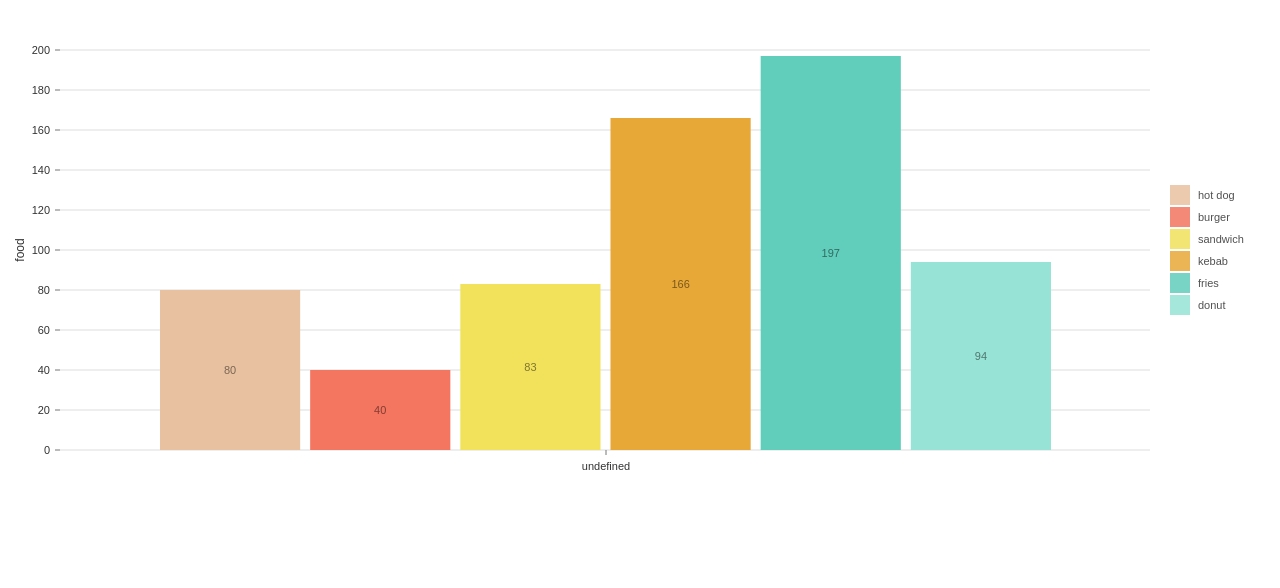
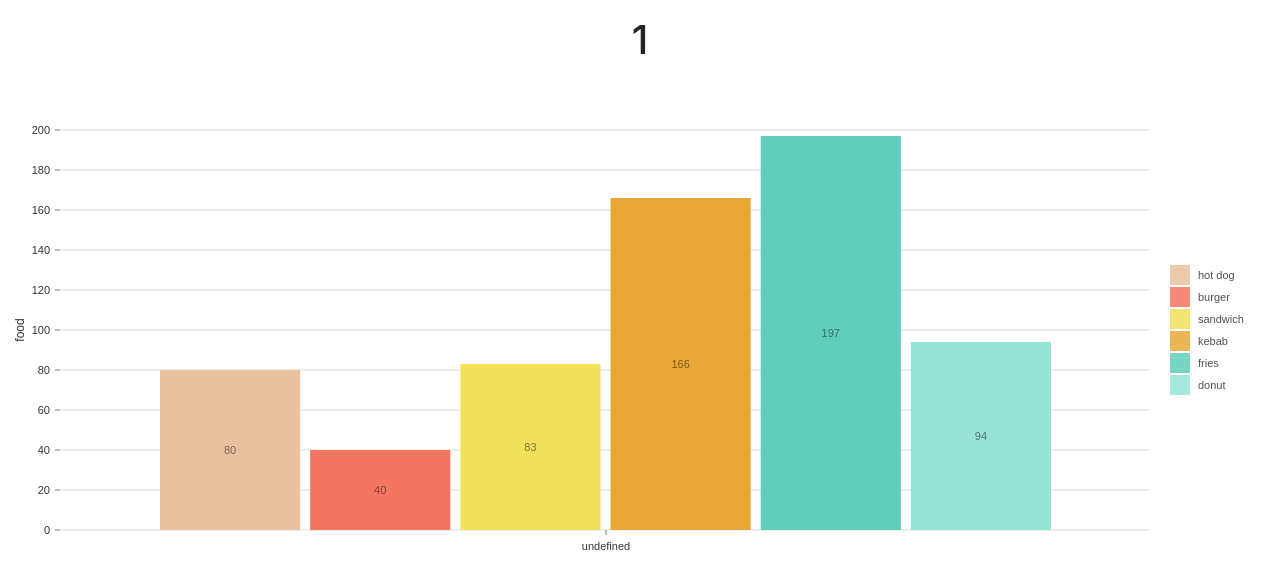
Before and after one commit to maksymilianPadalak/song-charts, a React (Vite) app: page /album/1 in a window 1280 px wide. Shown: the top 588 px of the page. Built offline with nearby package versions, Linux system fonts and the light colour scheme.

Commit message:
Add album title to AlbumsStats

```diff
--- a/src/components/user/AlbumStats.tsx
+++ b/src/components/user/AlbumStats.tsx
@@ -1,13 +1,19 @@
 import MainChart from '../charts/MainChart';
 import React from 'react';
+import { useParams } from 'react-router-dom';
 
 interface Props {
   className?: string;
 }
 
 const AlbumStats: React.FC<Props> = ({ className }) => {
+  const { title } = useParams() as { title: string };
+
   return (
-    <div className={`${className} d-flex flex-column justify-content-between`}>
+    <div className={`${className}`}>
+      <div className={'d-flex justify-content-center m-3'}>
+        <h1>{title}</h1>
+      </div>
       <div style={{ height: '500px' }}>
         <MainChart />
       </div>
```
